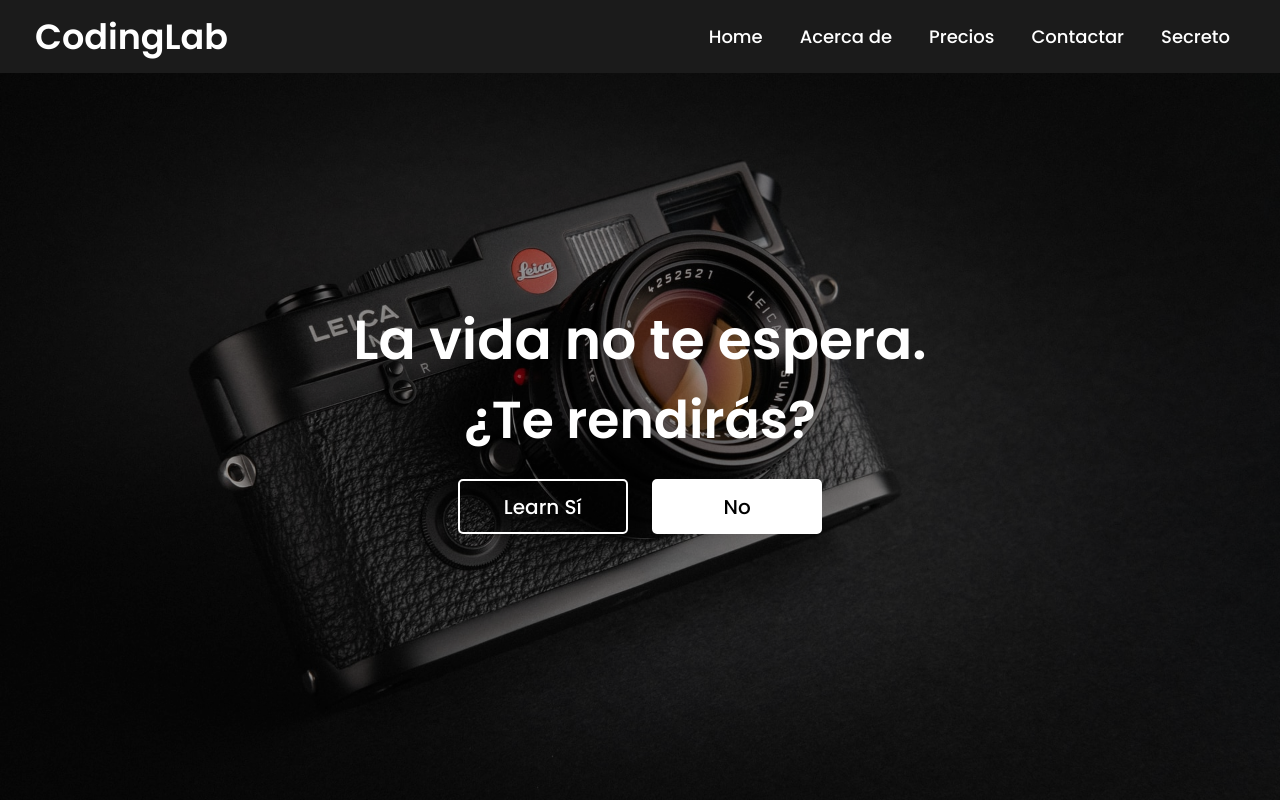
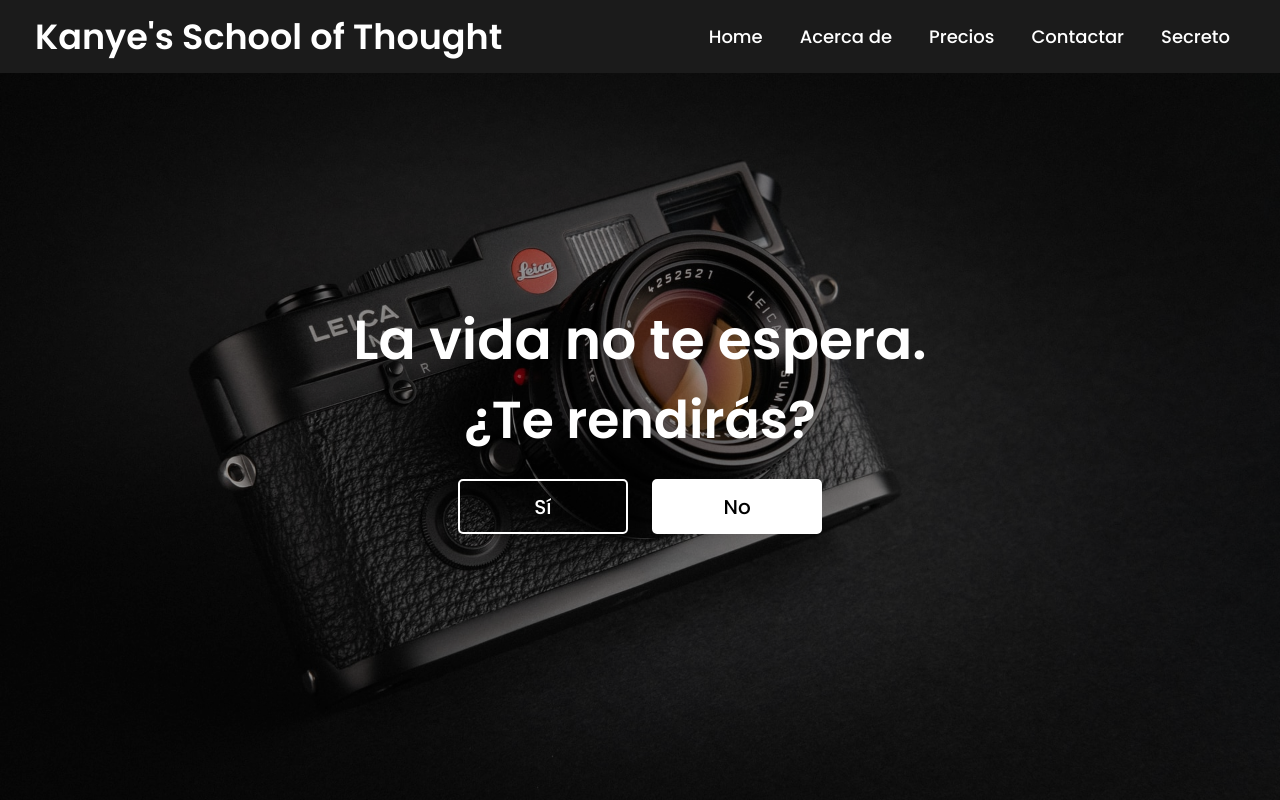
Before and after one commit to DiegoKury/website, a plain HTML site: page index.html in a window 1280 px wide. Drawn offline with Linux system fonts and the light colour scheme.

Commit message:
Update index.html

```diff
--- a/index.html
+++ b/index.html
@@ -15,7 +15,7 @@
   <nav>
     <div class="menu">
       <div class="logo">
-        <a href="#">CodingLab</a>
+        <a href="#">Kanye's School of Thought</a>
       </div>
       <ul>
         <li><a href="#">Home</a></li>
@@ -31,7 +31,7 @@
     <div class="title">La vida no te espera.</div>
     <div class="sub_title">¿Te rendirás?</div>
     <div class="btns">
-      <button>Learn Sí</button>
+      <button>Sí</button>
       <button>No</button>
     </div>
   </div>
```
